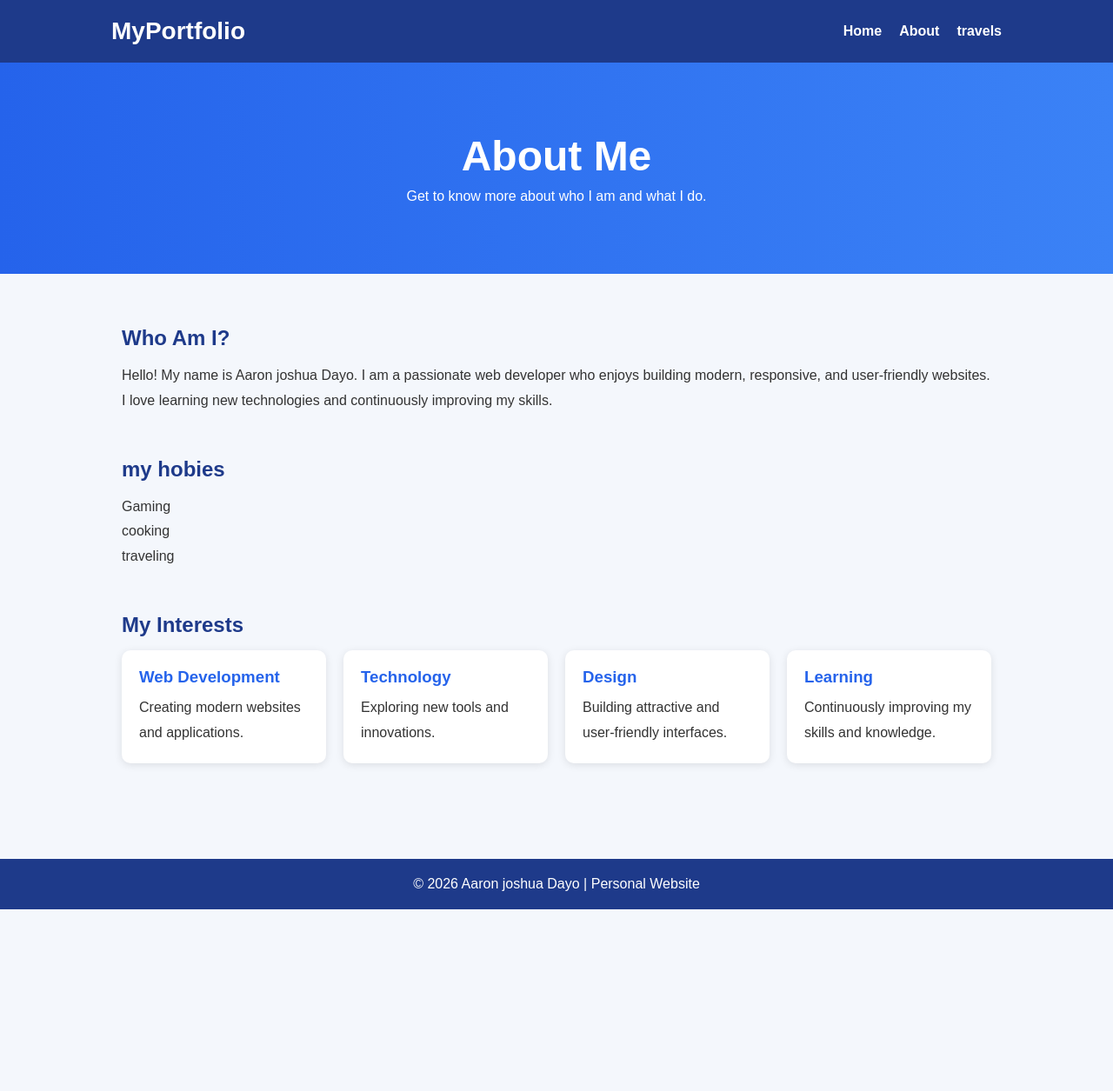
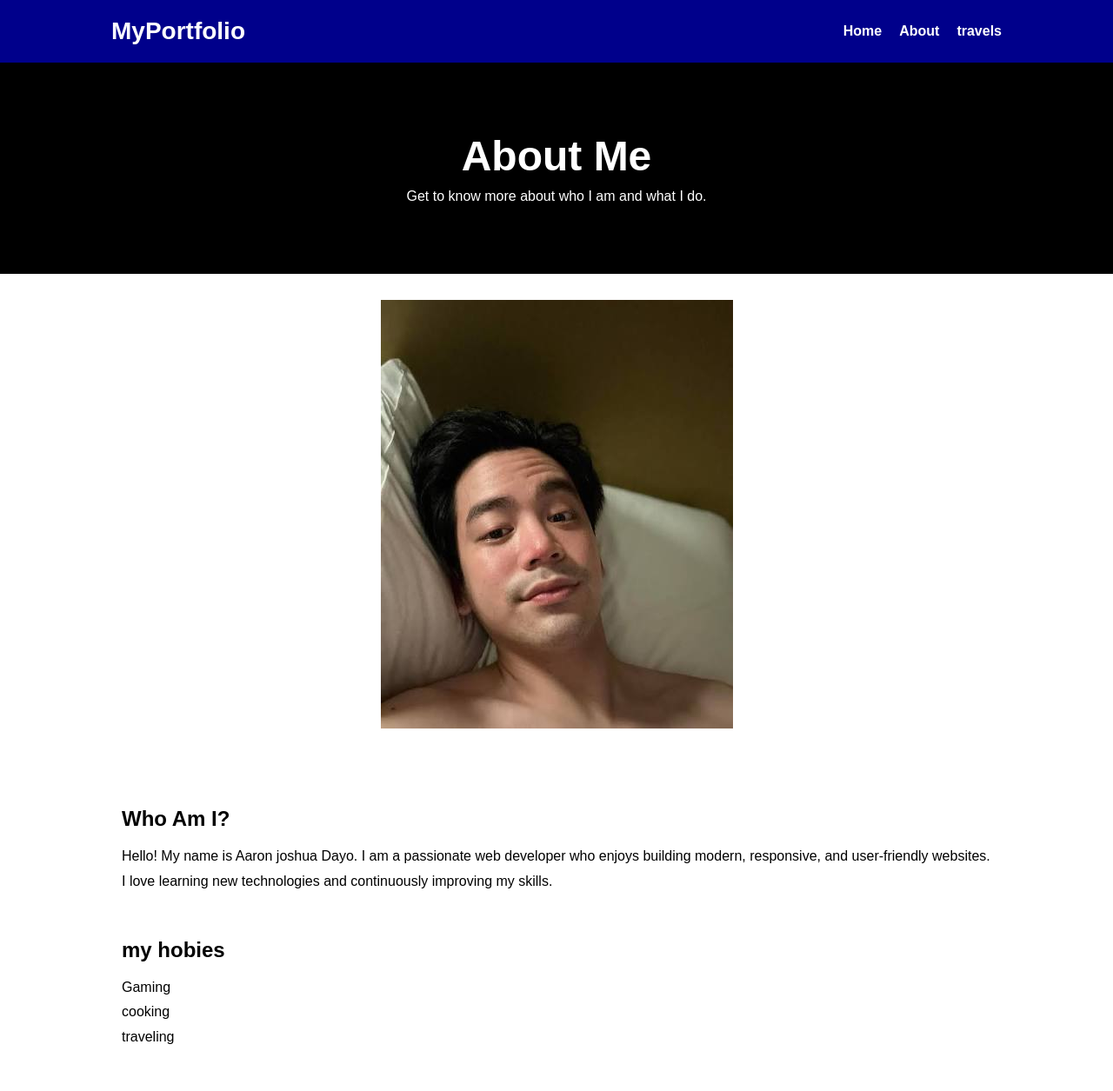
Before and after one commit to aarongwapo405/web1, a plain HTML site: page second.html in a window 1280 px wide. Shown: the top 1255 px of the page at 87% size. Before the commit the page ends 1046 px from the top, so only its background shows below. Drawn offline with Linux system fonts and the light colour scheme.

Commit message:
Add files via upload

```diff
--- a/second.html
+++ b/second.html
@@ -6,6 +6,14 @@
 <title>About Me</title>
 
 <style>
+.b1{
+    text-align: center;
+    padding: 30px;
+
+}
+
+
+
 *{
     margin:0;
     padding:0;
@@ -14,12 +22,12 @@
 }
 
 body{
-    background:#f4f7fc;
-    color:#333;
+    background-color: white;
+    color:black;
 }
 
 header{
-    background:#1e3a8a;
+    background:darkblue;
     color:white;
     padding:20px 10%;
 }
@@ -51,7 +59,7 @@ nav ul li a{
 }
 
 .about-banner{
-    background:linear-gradient(to right,#2563eb,#3b82f6);
+    background-color: black;
     color:white;
     text-align:center;
     padding:80px 20px;
@@ -74,9 +82,10 @@ nav ul li a{
 }
 
 .section h2{
-    color:#1e3a8a;
+    color: black;
     margin-bottom:15px;
 }
+
 
 .section p{
     line-height:1.8;
@@ -101,9 +110,9 @@ nav ul li a{
 }
 
 footer{
-    background:#1e3a8a;
+    background:blue;
     color:white;
-    text-align:center;
+    text-align:right;
     padding:20px;
 }
 </style>
@@ -127,6 +136,9 @@ footer{
     <p>Get to know more about who I am and what I do.</p>
 </section>
 
+<div class="b1">
+    <img src="picture/pic6.jfif">
+</div>
 <div class="container">
 
     <div class="section">
```
Also changed, not shown: index.html (+7 -7 lines), third.html (+7 -7 lines), picture/pic6.jfif (added).
